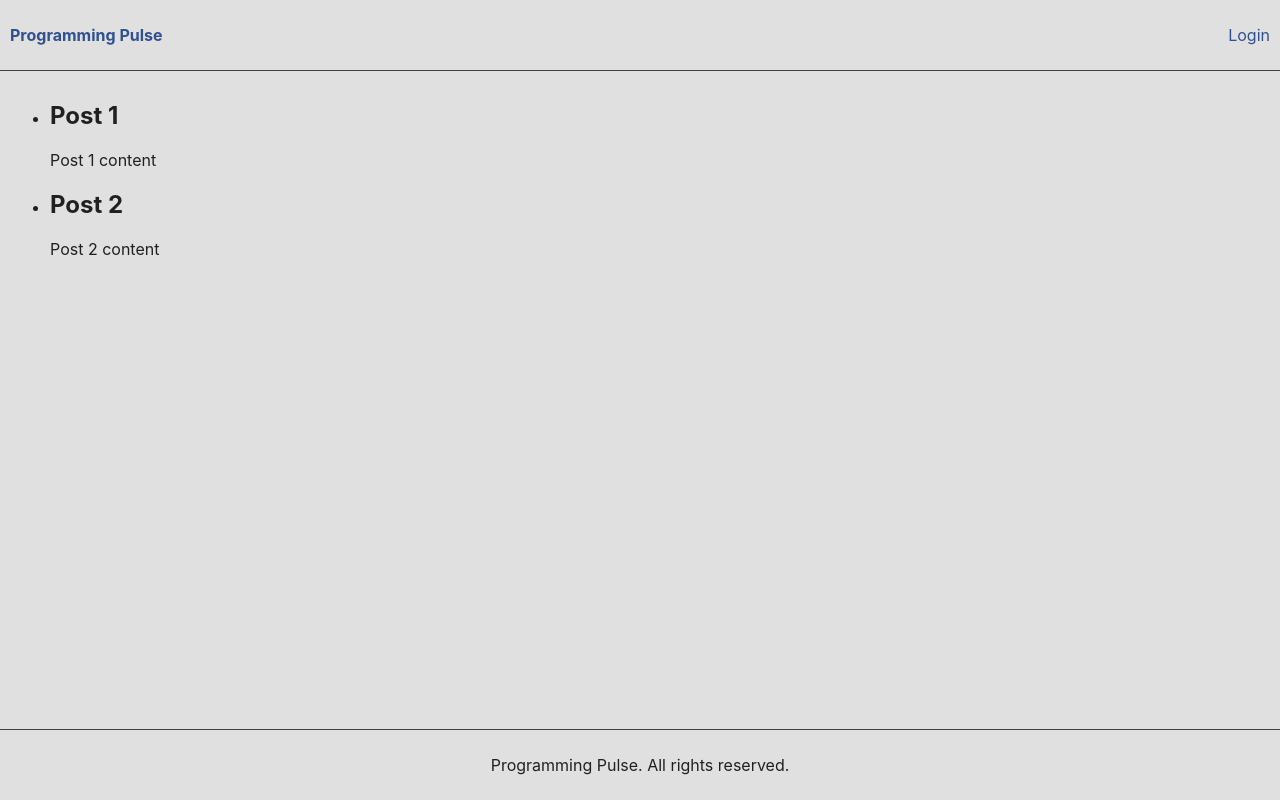
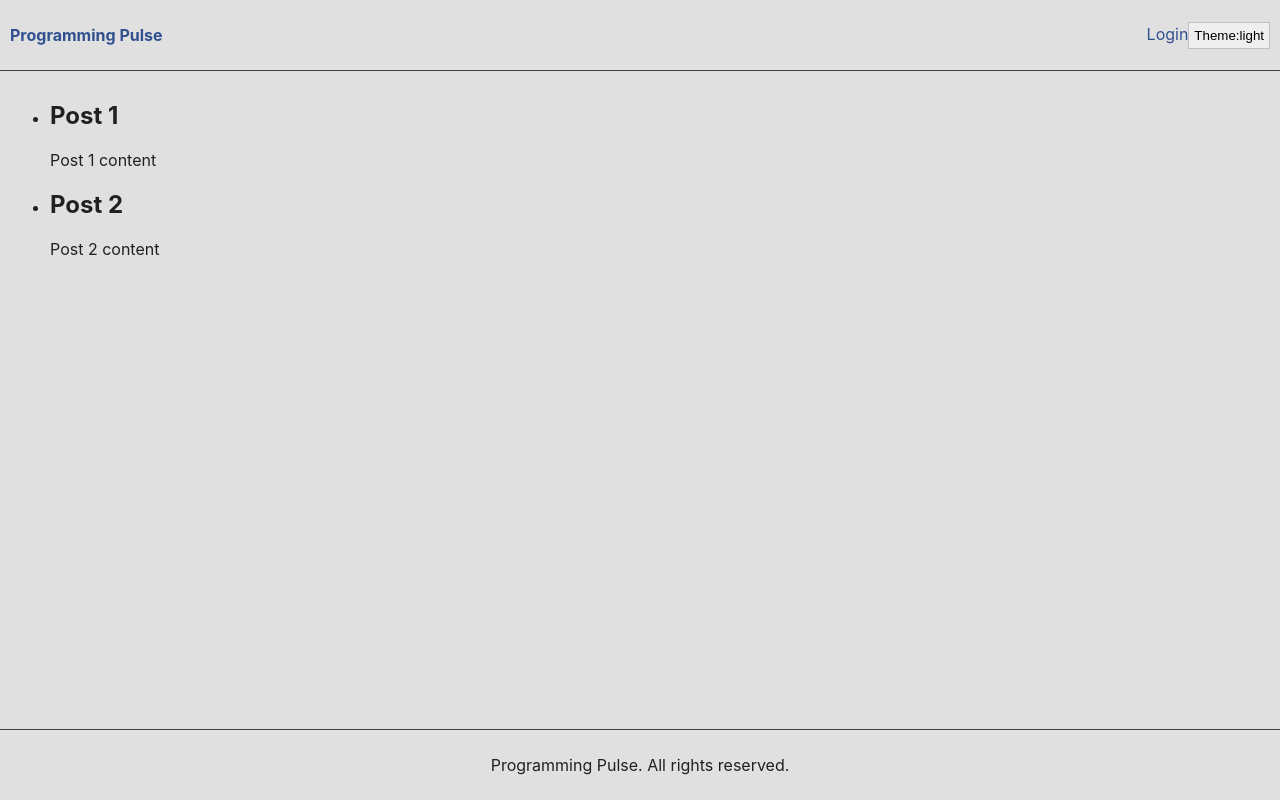
Before and after one commit to akashkriplani/programming-pulse, a React (Create React App) app: page / in a window 1280 px wide. Built offline with nearby package versions, Linux system fonts and the light colour scheme.

Commit message:
Implement context to implement theme on the app

```diff
--- a/src/App.js
+++ b/src/App.js
@@ -1,9 +1,13 @@
+import { useContext } from 'react';
 import './App.css';
 import Navbar from './components/Navbar';
+import { ThemeContext } from './ThemeContext';
 
 function App() {
+  const { theme } = useContext(ThemeContext);
+
   return (
-    <div className="container light">
+    <div className={`container ${theme}`}>
       <Navbar />
       <div className="main">
         <ul>
--- /dev/null
+++ b/src/ThemeContext.js
@@ -0,0 +1,12 @@
+import { createContext, useState } from 'react';
+
+const ThemeContext = createContext();
+
+function ThemeContextProvider(props) {
+  const [theme, setTheme] = useState('light');
+
+  const toggleTheme = () => setTheme(theme === 'light' ? 'dark' : 'light');
+  return <ThemeContext.Provider value={{ theme, toggleTheme }}>{props.children}</ThemeContext.Provider>;
+}
+
+export { ThemeContext, ThemeContextProvider };
--- a/src/components/Navbar.js
+++ b/src/components/Navbar.js
@@ -1,6 +1,9 @@
-import React from 'react';
+import React, { useContext } from 'react';
+import { ThemeContext } from '../ThemeContext';
 
 export default function Navbar() {
+  const { theme, toggleTheme } = useContext(ThemeContext);
+
   return (
     <div className="header">
       <div className="header-item">
@@ -10,6 +13,7 @@ export default function Navbar() {
       </div>
       <div className="header-item">
         <a href="/login">Login</a>
+        <button onClick={toggleTheme}>{theme === 'light' ? 'Theme:light' : 'Theme:dark'}</button>
       </div>
     </div>
   );
--- a/src/index.css
+++ b/src/index.css
@@ -15,12 +15,32 @@ a {
   text-decoration: none;
 }
 
-a:hover {
-  color: #f08040;
+button {
+  cursor: pointer;
+  padding: 5px;
+  border: 1px solid #c0c0c0;
 }
 
 #root {
   height: 100vh;
+}
+
+.dark {
+  background-color: #202020;
+  color: #e0e0e0;
+}
+
+.dark button {
+  background-color: #202020;
+  color: #e0e0e0;
+}
+
+.dark a {
+  color: #40c0f0;
+}
+
+a:hover {
+  color: #f08040;
 }
 
 .light {
--- a/src/index.js
+++ b/src/index.js
@@ -3,11 +3,14 @@ import ReactDOM from 'react-dom/client';
 import './index.css';
 import App from './App';
 import reportWebVitals from './reportWebVitals';
+import { ThemeContextProvider } from './ThemeContext';
 
 const root = ReactDOM.createRoot(document.getElementById('root'));
 root.render(
   <React.StrictMode>
-    <App />
+    <ThemeContextProvider>
+      <App />
+    </ThemeContextProvider>
   </React.StrictMode>
 );
 
```
